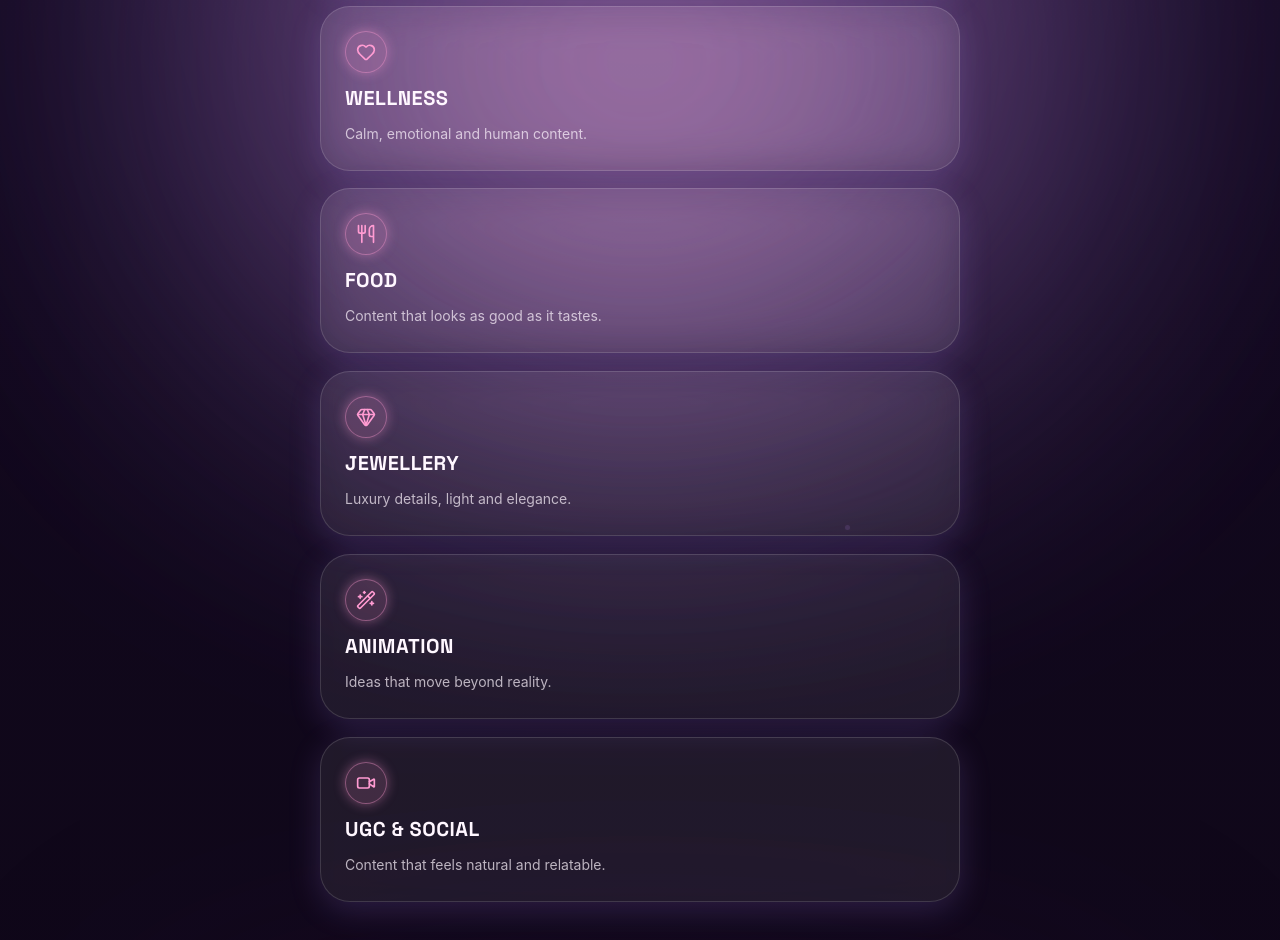
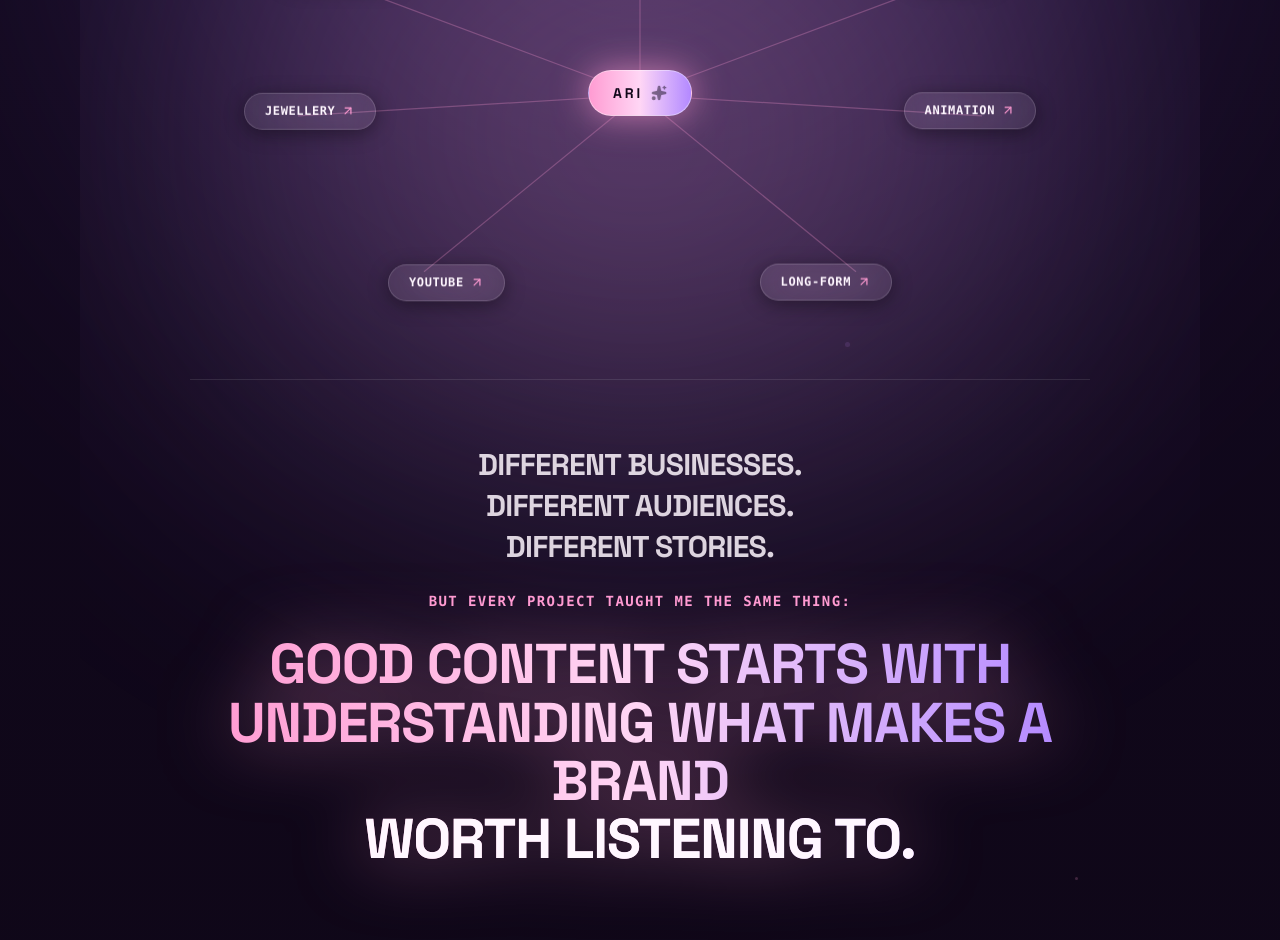
Before and after one commit to evanbose7/ARIIMAKESFILMS, a React (Vite) app: page / in a window 1280 px wide. Shown: the part 11060-12000 px from the top of the page. Built offline with nearby package versions, Linux system fonts and the light colour scheme.

Commit message:
Rebuild Experience section as exact 7-node organic Constellation orbit per user specification

```diff
--- a/src/components/ExperienceSection.tsx
+++ b/src/components/ExperienceSection.tsx
@@ -1,60 +1,82 @@
 import React from 'react';
 import { motion, MotionValue } from 'framer-motion';
-import { Sparkles, Building2, Heart, Utensils, Gem, Wand2, Video } from 'lucide-react';
+import { Sparkles, ArrowUpRight } from 'lucide-react';
 
 interface ExperienceSectionProps {
   scrollYProgress?: MotionValue<number>;
   onSeeMyWorkClick?: () => void;
 }
 
-export const EXPERIENCE_CARDS = [
+export const TITLE_LINES = [
+  "10+ BRANDS.",
+  "MANY DIFFERENT STORIES."
+];
+
+// EXACTLY 7 EXPERIENCE CATEGORIES (NO REPETITION, ARCHITECTURE & INTERIOR AS ONE NODE)
+export const CONSTELLATION_NODES = [
   {
-    id: 'architecture',
-    title: 'ARCHITECTURE',
-    caption: 'Turning spaces into visual stories.',
-    icon: Building2,
-    glowColor: '#FF9BD2',
+    id: 'arch-interior',
+    label: 'ARCHITECTURE & INTERIOR',
+    posClass: 'top-[4%] left-1/2 -translate-x-1/2 text-center',
+    cx: '50%',
+    cy: '12%',
+    delay: 0.1,
+    floatDuration: 6.2,
   },
   {
     id: 'wellness',
-    title: 'WELLNESS',
-    caption: 'Calm, emotional and human content.',
-    icon: Heart,
-    glowColor: '#B388FF',
+    label: 'WELLNESS',
+    posClass: 'top-[22%] left-[2%] sm:left-[10%]',
+    cx: '16%',
+    cy: '28%',
+    delay: 0.2,
+    floatDuration: 7.1,
   },
   {
     id: 'food',
-    title: 'FOOD',
-    caption: 'Content that looks as good as it tastes.',
-    icon: Utensils,
-    glowColor: '#FFB6E6',
+    label: 'FOOD',
+    posClass: 'top-[22%] right-[2%] sm:right-[10%]',
+    cx: '84%',
+    cy: '28%',
+    delay: 0.3,
+    floatDuration: 5.8,
   },
   {
     id: 'jewellery',
-    title: 'JEWELLERY',
-    caption: 'Luxury details, light and elegance.',
-    icon: Gem,
-    glowColor: '#FFD6F5',
+    label: 'JEWELLERY',
+    posClass: 'top-[50%] left-[1%] sm:left-[6%]',
+    cx: '12%',
+    cy: '54%',
+    delay: 0.4,
+    floatDuration: 6.8,
   },
   {
     id: 'animation',
-    title: 'ANIMATION',
-    caption: 'Ideas that move beyond reality.',
-    icon: Wand2,
-    glowColor: '#B388FF',
+    label: 'ANIMATION',
+    posClass: 'top-[50%] right-[1%] sm:right-[6%]',
+    cx: '88%',
+    cy: '54%',
+    delay: 0.5,
+    floatDuration: 7.4,
   },
   {
-    id: 'ugc-social',
-    title: 'UGC & SOCIAL',
-    caption: 'Content that feels natural and relatable.',
-    icon: Video,
-    glowColor: '#FF9BD2',
+    id: 'youtube',
+    label: 'YOUTUBE',
+    posClass: 'bottom-[10%] left-[10%] sm:left-[22%]',
+    cx: '26%',
+    cy: '84%',
+    delay: 0.6,
+    floatDuration: 6.0,
   },
-];
-
-export const TITLE_LINES = [
-  "10+ BRANDS.",
-  "MANY DIFFERENT STORIES."
+  {
+    id: 'long-form',
+    label: 'LONG-FORM',
+    posClass: 'bottom-[10%] right-[10%] sm:right-[22%]',
+    cx: '74%',
+    cy: '84%',
+    delay: 0.7,
+    floatDuration: 7.0,
+  },
 ];
 
 export const ExperienceSection: React.FC<ExperienceSectionProps> = () => {
@@ -78,51 +100,21 @@ export const ExperienceSection: React.FC<ExperienceSectionProps> = () => {
     },
   };
 
-  const cardsContainerVariants = {
-    hidden: {},
-    show: {
-      transition: {
-        staggerChildren: 0.14,
-        delayChildren: 0.35,
-      },
-    },
-  };
+  return (
+    <div className="relative w-full py-16 sm:py-28 px-4 sm:px-6 bg-transparent text-[#FFF7FF] flex flex-col items-center justify-center select-none pt-16 border-t border-white/10 mt-16 sm:mt-24 overflow-x-hidden">
 
-  const cardVariants = {
-    hidden: { opacity: 0, y: 28, scale: 0.96 },
-    show: {
-      opacity: 1,
-      y: 0,
-      scale: 1,
-      transition: { duration: 0.65, ease: [0.22, 1, 0.36, 1] as [number, number, number, number] },
-    },
-  };
-
-  return (
-    <div className="relative w-full py-16 sm:py-24 px-4 bg-transparent text-[#FFF7FF] flex flex-col items-center justify-center select-none pt-16 border-t border-white/10 mt-16 sm:mt-24">
-
-      {/* 1. BACKGROUND LAYERS */}
-      {/* Soft Lavender Fog & Large Pink Center Glow */}
+      {/* 1. BACKGROUND ATMOSPHERIC GLOW */}
       <div
-        className="absolute top-1/4 left-1/2 -translate-x-1/2 w-[850px] h-[650px] opacity-30 blur-[150px] pointer-events-none rounded-full"
+        className="absolute top-1/3 left-1/2 -translate-x-1/2 w-[850px] h-[650px] opacity-25 blur-[160px] pointer-events-none rounded-full"
         style={{
           background: 'radial-gradient(ellipse at center, #FF9BD2 0%, #FFB6E6 35%, #B388FF 65%, transparent 90%)',
         }}
       />
-      <div
-        className="absolute bottom-10 inset-x-0 h-[300px] opacity-30 blur-[120px] pointer-events-none"
-        style={{
-          background: 'radial-gradient(ellipse at bottom, #2A1247 0%, transparent 100%)',
-        }}
-      />
 
-      {/* Faint Star-Dust Texture & Film Grain */}
-      <div className="absolute inset-0 film-grain opacity-[0.025] mix-blend-overlay pointer-events-none" />
+      {/* MAIN CONTAINER */}
+      <div className="w-full max-w-[900px] mx-auto flex flex-col items-center text-center space-y-12 sm:space-y-16 relative z-10">
 
-      {/* MAIN CONTAINER (MAX WIDTH 640PX) */}
-      <div className="w-full max-w-[640px] mx-auto flex flex-col items-center text-center space-y-14 relative z-10">
-
-        {/* 2. EYEBROW LABEL */}
+        {/* 2. EYEBROW BADGE */}
         <motion.div
           initial={{ opacity: 0, y: -12 }}
           whileInView={{ opacity: 1, y: 0 }}
@@ -139,7 +131,7 @@ export const ExperienceSection: React.FC<ExperienceSectionProps> = () => {
           <Sparkles className="w-3.5 h-3.5 text-[#FF9BD2] animate-pulse" />
         </motion.div>
 
-        {/* 3. TITLE */}
+        {/* 3. HEADLINE */}
         <div className="w-full flex flex-col items-center">
           <motion.div
             variants={titleContainerVariants}
@@ -155,7 +147,7 @@ export const ExperienceSection: React.FC<ExperienceSectionProps> = () => {
                     variants={lineVariants}
                     className="
                       block uppercase
-                      text-[clamp(32px,8.5vw,54px)] md:text-[clamp(44px,6vw,60px)]
+                      text-[clamp(32px,7.5vw,56px)] md:text-[clamp(44px,5vw,62px)]
                       leading-[0.94] tracking-[-0.03em] font-bold text-center
                       bg-gradient-to-b from-[#FFF7FF] to-[#FFC8EE] bg-clip-text text-transparent
                       drop-shadow-[0_0_25px_rgba(255,155,210,0.4)]
@@ -169,7 +161,7 @@ export const ExperienceSection: React.FC<ExperienceSectionProps> = () => {
           </motion.div>
         </div>
 
-        {/* 4. INTRO TEXT */}
+        {/* 4. SUPPORTING COPY */}
         <motion.p
           initial={{ opacity: 0, y: 16 }}
           whileInView={{ opacity: 1, y: 0 }}
@@ -177,93 +169,144 @@ export const ExperienceSection: React.FC<ExperienceSectionProps> = () => {
           transition={{ duration: 0.8, delay: 0.2 }}
           className="
             text-center font-normal text-[#FFF7FF]/82
-            text-[16.5px] sm:text-[17px] leading-[1.9] max-w-[30ch] tracking-tight
+            text-[16px] sm:text-[18px] leading-[1.8] max-w-[34ch] tracking-tight mx-auto
           "
         >
           Different businesses. Different audiences. Different stories. But every project starts with the same question: What makes this brand worth remembering?
         </motion.p>
 
-        {/* 5. 6 FLOATING EXPERIENCE CARDS (STACKED VERTICALLY WITH 18PX GAP) */}
-        <motion.div
-          variants={cardsContainerVariants}
-          initial="hidden"
-          whileInView="show"
-          viewport={{ once: true }}
-          className="w-full flex flex-col gap-[18px]"
-        >
-          {EXPERIENCE_CARDS.map((card, idx) => {
-            const Icon = card.icon;
+        {/* ========================================================================= */}
+        {/* 5. ORGANIC CONSTELLATION ORBIT (EXACTLY 7 NODES, NO CARDS, NO LIST) */}
+        {/* ========================================================================= */}
+        <div className="relative w-full min-h-[460px] sm:min-h-[520px] flex items-center justify-center my-6">
 
-            return (
+          {/* SUBTLE THIN DASHED CONNECTING LINES FROM ARI TOWARD EACH NODE */}
+          <svg className="absolute inset-0 w-full h-full pointer-events-none z-10 overflow-visible">
+            <g>
+              {CONSTELLATION_NODES.map((node) => (
+                <motion.line
+                  key={`line-${node.id}`}
+                  x1="50%"
+                  y1="50%"
+                  x2={node.cx}
+                  y2={node.cy}
+                  stroke="#FF9BD2"
+                  strokeWidth="1.2"
+                  strokeDasharray="4 4"
+                  strokeOpacity="0.28"
+                  initial={{ pathLength: 0, opacity: 0 }}
+                  whileInView={{ pathLength: 1, opacity: 1 }}
+                  viewport={{ once: true }}
+                  transition={{ duration: 1.2, delay: node.delay + 0.3, ease: 'easeOut' }}
+                />
+              ))}
+            </g>
+          </svg>
+
+          {/* CENTRAL ELEMENT: ARI ✦ (BRIGHTER SLIGHTLY DOMINANT NODE) */}
+          <motion.div
+            initial={{ opacity: 0, scale: 0.6 }}
+            whileInView={{ opacity: 1, scale: 1 }}
+            viewport={{ once: true }}
+            transition={{ duration: 0.9, ease: [0.22, 1, 0.36, 1] }}
+            className="absolute top-1/2 left-1/2 -translate-x-1/2 -translate-y-1/2 z-30"
+          >
+            <motion.div
+              animate={{ y: [0, -4, 0] }}
+              transition={{ duration: 5.5, repeat: Infinity, ease: 'easeInOut' }}
+              className="
+                px-6 py-3 rounded-full
+                bg-gradient-to-r from-[#FF9BD2] via-[#FFD6F5] to-[#B388FF]
+                text-[#100719] font-display font-black text-sm tracking-[0.2em] uppercase
+                shadow-[0_0_35px_rgba(255,155,210,0.65)] border border-white/40
+                flex items-center gap-2 cursor-pointer gpu-layer
+              "
+            >
+              <span>ARI</span>
+              <Sparkles className="w-4 h-4 text-[#100719] fill-current animate-pulse" />
+            </motion.div>
+          </motion.div>
+
+          {/* 7 ORGANIC EXPERIENCE NODES */}
+          {CONSTELLATION_NODES.map((node) => (
+            <motion.div
+              key={node.id}
+              initial={{ opacity: 0, scale: 0.8, y: 15 }}
+              whileInView={{ opacity: 1, scale: 1, y: 0 }}
+              viewport={{ once: true }}
+              transition={{ duration: 0.8, delay: node.delay, ease: [0.22, 1, 0.36, 1] }}
+              className={`absolute ${node.posClass} z-20`}
+            >
               <motion.div
-                key={card.id}
-                variants={cardVariants}
-                animate={{ y: [0, -3, 0] }}
+                animate={{ y: [0, -6, 0] }}
                 transition={{
-                  y: { duration: 3.5 + (idx % 3) * 0.6, repeat: Infinity, ease: 'easeInOut' }
+                  duration: node.floatDuration,
+                  repeat: Infinity,
+                  ease: 'easeInOut',
                 }}
-                whileHover={{ y: -8, scale: 1.02 }}
-                whileTap={{ scale: 0.98 }}
+                whileHover={{ scale: 1.05, y: -4 }}
                 className="
-                  group relative w-full rounded-[30px] p-6
-                  bg-white/[0.07] border border-white/[0.14]
-                  backdrop-blur-[20px] shadow-[0_8px_32px_rgba(179,136,255,0.18)]
-                  hover:border-[#FFB6E6] hover:bg-white/[0.10]
-                  hover:shadow-[0_0_30px_rgba(255,155,210,0.4)]
-                  transition-all duration-300 cursor-pointer overflow-hidden
-                  flex flex-col items-start text-left space-y-2.5 gpu-layer will-change-transform
+                  inline-flex items-center gap-1.5 px-3.5 py-2 sm:px-5 sm:py-2.5 rounded-full
+                  bg-white/[0.07] border border-white/[0.16] backdrop-blur-xl
+                  text-[11px] sm:text-xs font-mono font-bold tracking-wider text-[#FFF7FF] uppercase
+                  shadow-[0_4px_20px_rgba(0,0,0,0.4)] hover:border-[#FF9BD2]/70 hover:bg-white/[0.12]
+                  hover:shadow-[0_0_25px_rgba(255,155,210,0.4)]
+                  transition-all duration-300 cursor-pointer whitespace-nowrap gpu-layer
                 "
               >
-                {/* Shimmer Effect overlay on hover */}
-                <div
-                  className="absolute inset-0 opacity-0 group-hover:opacity-30 transition-opacity duration-500 pointer-events-none"
-                  style={{
-                    background: 'linear-gradient(110deg, transparent 20%, rgba(255, 155, 210, 0.4) 50%, transparent 80%)',
-                  }}
-                />
+                <span className="leading-tight">{node.label}</span>
+                <ArrowUpRight className="w-3 sm:w-3.5 h-3 sm:h-3.5 text-[#FF9BD2] flex-shrink-0" />
+              </motion.div>
+            </motion.div>
+          ))}
 
-                {/* Top: Category Icon with Pink-Lavender Glow */}
-                <div className="p-2.5 rounded-full bg-[#FF9BD2]/15 border border-[#FF9BD2]/40 text-[#FF9BD2] shadow-[0_0_12px_rgba(255,155,210,0.4)] group-hover:scale-110 transition-transform">
-                  <Icon className="w-5 h-5" />
-                </div>
+        </div>
 
-                {/* Middle: Category Title */}
-                <h3 className="font-display font-bold text-[20px] text-[#FFF7FF] tracking-wide group-hover:text-[#FF9BD2] transition-colors">
-                  {card.title}
-                </h3>
+        {/* ========================================================================= */}
+        {/* 6. CONCLUSION (NO CATEGORY REPETITION) */}
+        {/* ========================================================================= */}
+        <div className="w-full flex flex-col items-center space-y-6 text-center pt-10 sm:pt-16 border-t border-white/10">
 
-                {/* Bottom: One-Line Cinematic Caption */}
-                <p className="text-[14px] text-[#FFF7FF]/70 font-normal leading-relaxed">
-                  {card.caption}
-                </p>
-              </motion.div>
-            );
-          })}
-        </motion.div>
+          <motion.div
+            initial={{ opacity: 0, y: 20 }}
+            whileInView={{ opacity: 1, y: 0 }}
+            viewport={{ once: true }}
+            transition={{ duration: 0.8 }}
+            className="w-full max-w-[850px] space-y-4"
+          >
+            {/* FIRST STATEMENT */}
+            <p className="font-display font-bold text-xl sm:text-2xl md:text-3xl text-[#FFF7FF]/85 tracking-tight uppercase leading-snug">
+              DIFFERENT BUSINESSES. <br />
+              DIFFERENT AUDIENCES. <br />
+              DIFFERENT STORIES.
+            </p>
 
-        {/* 6. CENTERPIECE QUOTE CARD */}
-        <motion.div
-          initial={{ opacity: 0, scale: 0.94 }}
-          whileInView={{ opacity: 1, scale: 1 }}
-          viewport={{ once: true }}
-          transition={{ duration: 0.85, ease: [0.22, 1, 0.36, 1] }}
-          className="
-            w-full p-[2px] rounded-[32px]
-            bg-gradient-to-r from-[#FF9BD2] via-[#FFB6E6] to-[#B388FF]
-            shadow-[0_0_40px_rgba(255,155,210,0.5)]
-            my-6 gpu-layer
-          "
-        >
-          <div className="
-            w-full rounded-[30px] bg-[#140A22]/90 backdrop-blur-2xl p-7 md:p-9 text-center
-            flex flex-col items-center justify-center space-y-3
-          ">
-            <Sparkles className="w-5 h-5 text-[#FF9BD2] animate-pulse" />
-            <blockquote className="font-display font-bold text-xl sm:text-2xl text-[#FFF7FF] leading-snug tracking-tight">
-              "I don't create the same content for every brand. I look for the story that only that brand can tell."
-            </blockquote>
-          </div>
-        </motion.div>
+            {/* TRANSITION STATEMENT */}
+            <p className="text-xs sm:text-sm font-mono text-[#FF9BD2] tracking-widest uppercase pt-2 font-semibold">
+              But every project taught me the same thing:
+            </p>
+
+            {/* MAIN HEADLINE */}
+            <motion.h3
+              initial={{ opacity: 0, scale: 0.96 }}
+              whileInView={{ opacity: 1, scale: 1 }}
+              viewport={{ once: true }}
+              transition={{ duration: 0.9, delay: 0.2 }}
+              className="
+                font-display font-black
+                text-[26px] sm:text-[42px] md:text-[56px]
+                leading-[1.04] tracking-[-0.02em] uppercase pt-2
+                bg-gradient-to-r from-[#FF9BD2] via-[#FFD6F5] to-[#B388FF] bg-clip-text text-transparent
+                drop-shadow-[0_0_35px_rgba(255,155,210,0.5)]
+              "
+            >
+              GOOD CONTENT STARTS WITH <br />
+              UNDERSTANDING WHAT MAKES A BRAND <br />
+              <span className="text-[#FFF7FF] font-black">WORTH LISTENING TO.</span>
+            </motion.h3>
+          </motion.div>
+
+        </div>
 
       </div>
     </div>
```
